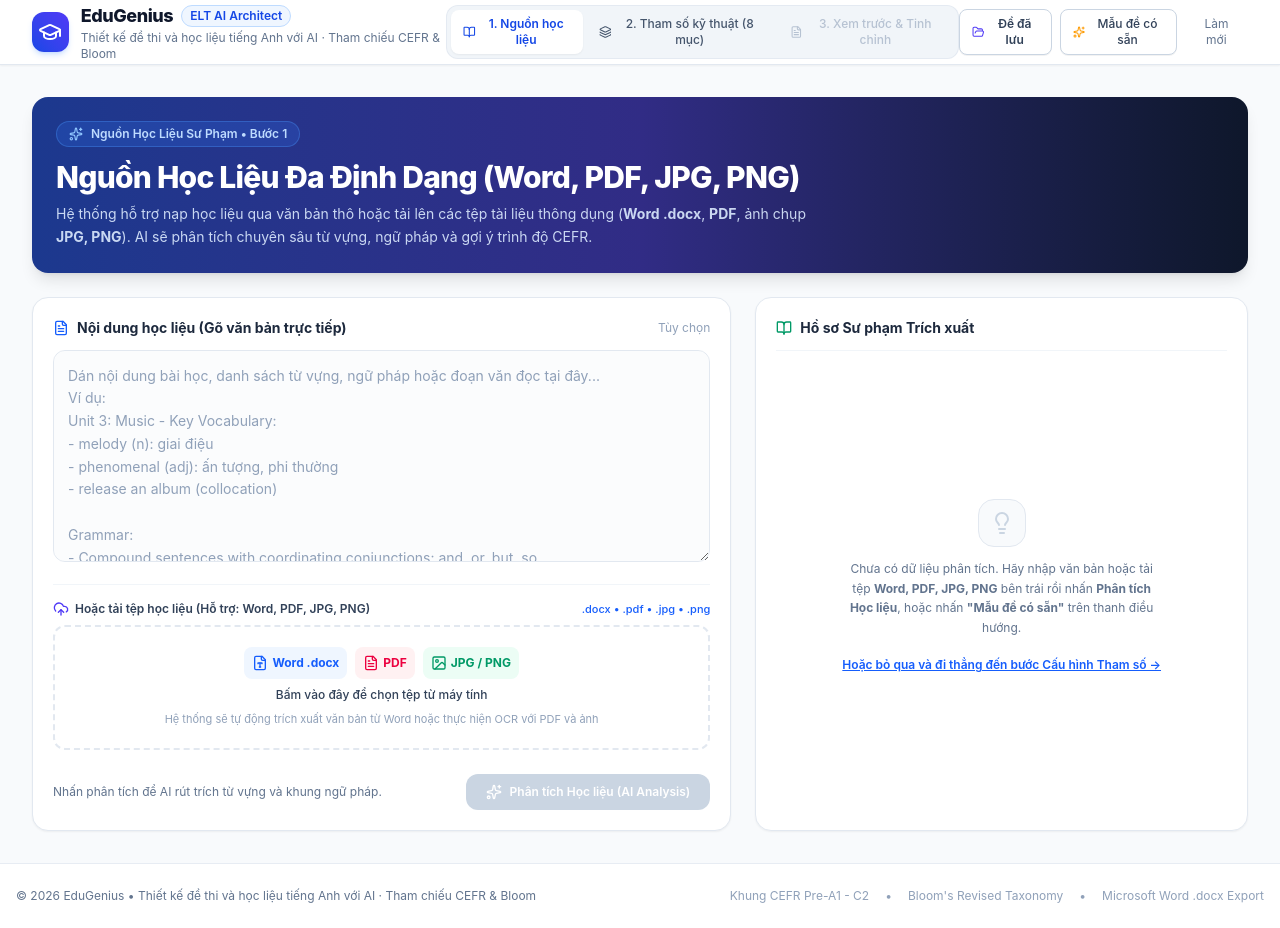
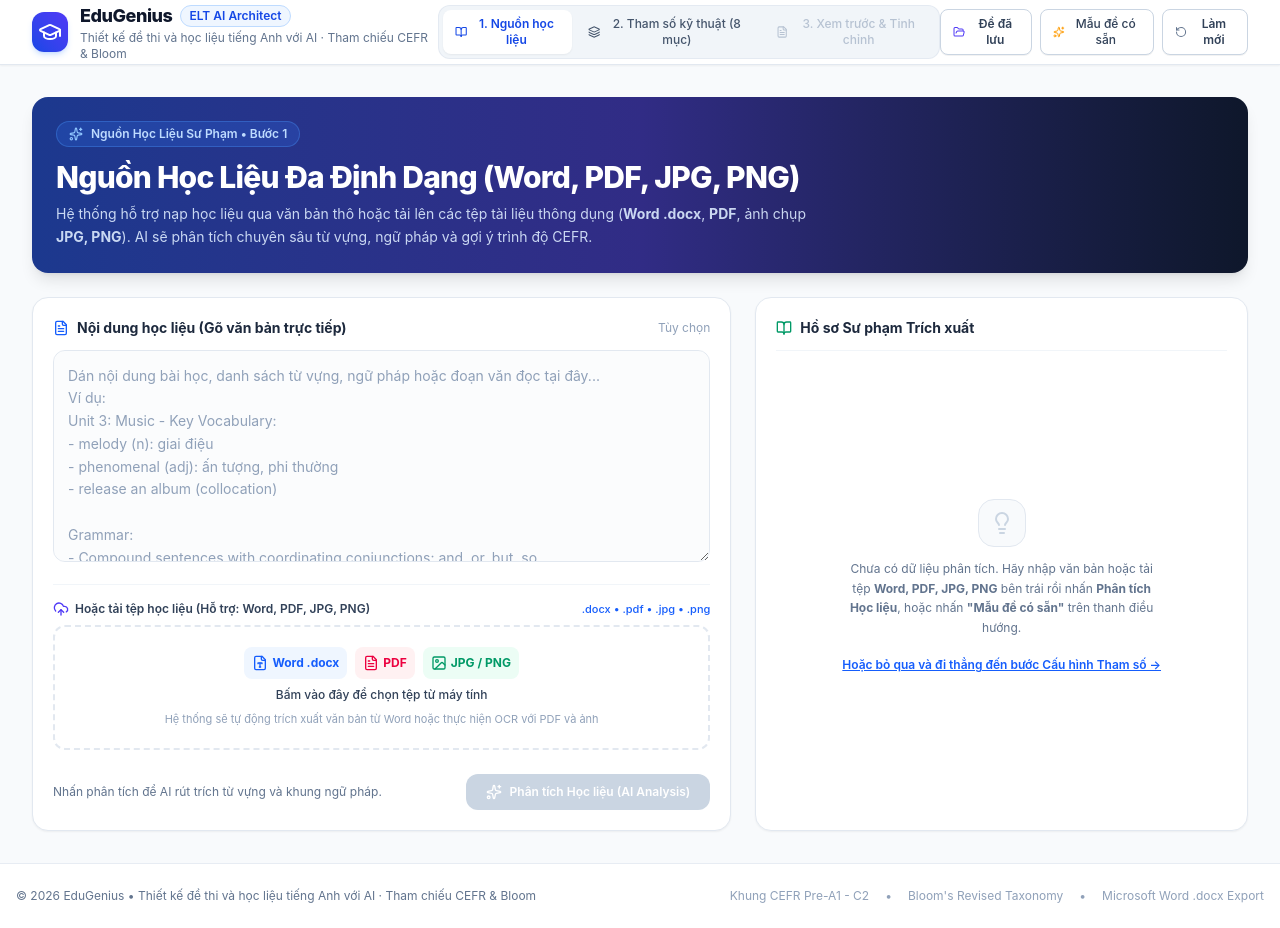
Before and after one commit to phankimhue105-del/taobaitaptienganh, a React (Vite) app: page / in a window 1280 px wide. Built offline with nearby package versions, Linux system fonts and the light colour scheme.

Commit message:
Update Navbar.tsx

```diff
--- a/src/components/Navbar.tsx
+++ b/src/components/Navbar.tsx
@@ -1,5 +1,5 @@
 import React from 'react';
-import { GraduationCap, FileText, Sparkles, BookOpen, Layers, FolderOpen } from 'lucide-react';
+import { GraduationCap, FileText, Sparkles, BookOpen, Layers, FolderOpen, RotateCcw } from 'lucide-react';
 
 interface NavbarProps {
   onLoadSample: (sampleId: string) => void;
@@ -140,10 +140,11 @@ export const Navbar: React.FC<NavbarProps> = ({
 
             <button
               onClick={onReset}
-              className="text-xs px-2.5 py-1.5 rounded-lg text-slate-500 hover:text-slate-800 hover:bg-slate-100 transition"
+              className="flex items-center space-x-1.5 px-3 py-1.5 rounded-lg border border-slate-300 text-xs font-semibold text-slate-700 bg-white hover:bg-slate-50 hover:text-slate-900 transition shadow-2xs"
               title="Đặt lại tất cả"
             >
-              Làm mới
+              <RotateCcw className="w-3.5 h-3.5 text-slate-500" />
+              <span>Làm mới</span>
             </button>
           </div>
         </div>
```
